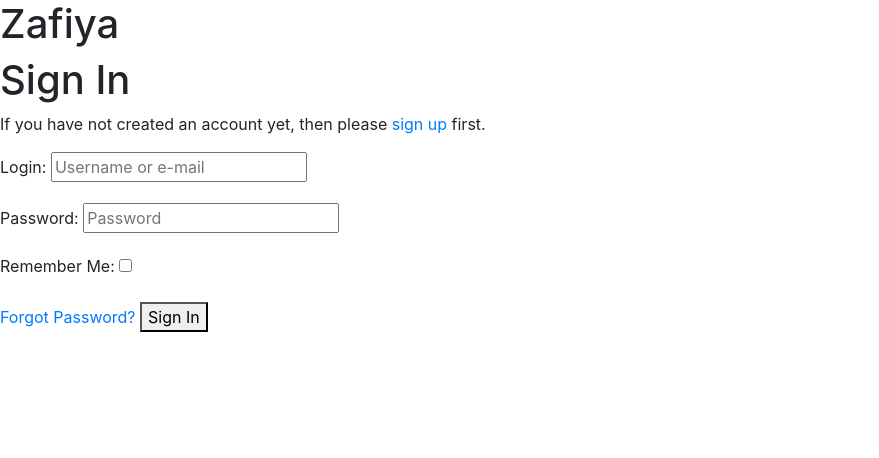
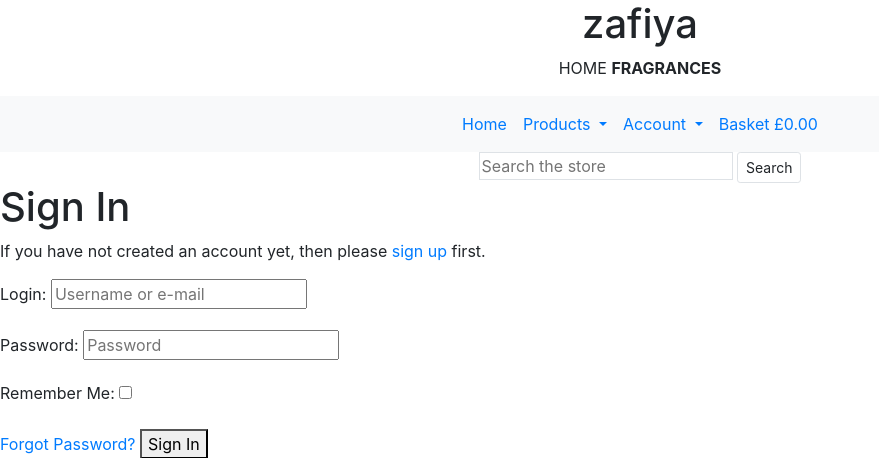
Before and after one commit to BegumDev/zafiya, a Django app: page /accounts/login/ in a window 1280 px wide. Shown: the top 458 px of the page, without its empty margins (0-879 px from the left). Run offline with Django 3.2, Linux system fonts and the light colour scheme; some libraries are stand-ins or nearby versions.

Commit message:
Add main page header including boilerplate for products dropdown, account view depending on user authenticated status and basket.

```diff
--- a/templates/base.html
+++ b/templates/base.html
@@ -31,14 +31,11 @@
     <!-- Optional JavaScript -->
     <!-- jQuery first, then Popper.js, then Bootstrap JS -->
     {% block corejs %}
-    <script src="https://cdn.jsdelivr.net/npm/jquery@3.5.1/dist/jquery.slim.min.js"
-        integrity="sha384-DfXdz2htPH0lsSSs5nCTpuj/zy4C+OGpamoFVy38MVBnE+IbbVYUew+OrCXaRkfj" crossorigin="anonymous">
+    <script src="https://cdn.jsdelivr.net/npm/@popperjs/core@2.11.6/dist/umd/popper.min.js"
+        integrity="sha384-oBqDVmMz9ATKxIep9tiCxS/Z9fNfEXiDAYTujMAeBAsjFuCZSmKbSSUnQlmh/jp3" crossorigin="anonymous">
     </script>
-    <script src="https://cdn.jsdelivr.net/npm/popper.js@1.16.1/dist/umd/popper.min.js"
-        integrity="sha384-9/reFTGAW83EW2RDu2S0VKaIzap3H66lZH81PoYlFhbGU+6BZp6G7niu735Sk7lN" crossorigin="anonymous">
-    </script>
-    <script src="https://cdn.jsdelivr.net/npm/bootstrap@4.6.2/dist/js/bootstrap.min.js"
-        integrity="sha384-+sLIOodYLS7CIrQpBjl+C7nPvqq+FbNUBDunl/OZv93DB7Ln/533i8e/mZXLi/P+" crossorigin="anonymous">
+    <script src="https://cdn.jsdelivr.net/npm/bootstrap@5.2.1/dist/js/bootstrap.min.js"
+        integrity="sha384-7VPbUDkoPSGFnVtYi0QogXtr74QeVeeIs99Qfg5YCF+TidwNdjvaKZX19NZ/e6oz" crossorigin="anonymous">
     </script>
     {% endblock %}
 
@@ -48,9 +45,71 @@
 </head>
 
 <body>
-    <h1>Zafiya</h1>
 
-    <header class="fixed-top container-fluid"></header>
+    <header class="text-center">
+        <h1>zafiya</h1>
+        <p>HOME <strong>FRAGRANCES</strong></p>
+        <nav class="navbar navbar-expand bg-light">
+            <div class="container-fluid">
+                <div class="collapse navbar-collapse justify-content-center" id="navbarSupportedContent">
+                    <ul class="navbar-nav me-auto mb-2 mb-lg-0">
+                        <li class="nav-item">
+                            <a class="nav-link active" aria-current="page" href="#">Home</a>
+                        </li>
+                        <li class="nav-item dropdown">
+                            <a class="nav-link dropdown-toggle" href="#" role="button" data-bs-toggle="dropdown"
+                                aria-expanded="false">
+                                Products
+                            </a>
+                            <ul class="dropdown-menu">
+                                <li><a class="dropdown-item" href="#">Best Sellers</a></li>
+                                <li><a class="dropdown-item" href="#">Room Sprays</a></li>
+                                <li><a class="dropdown-item" href="#">Candles & Wax Melts</a></li>
+                                <li><a class="dropdown-item" href="#">Sale</a></li>
+                            </ul>
+                        </li>
+                        <li class="nav-item dropdown">
+                            <a class="nav-link dropdown-toggle" href="#" role="button" data-bs-toggle="dropdown"
+                                aria-expanded="false">
+                                Account
+                            </a>
+                            <ul class="dropdown-menu">
+                                {% if request.user.is_authenticated %}
+                                    {% if request.user.is_superuser %}
+                                        <li><a class="dropdown-item" href="#">Product Management</a></li>
+                                    {% endif %}
+                                    <li><a class="dropdown-item" href="#">My Profile</a></li>
+                                    <li><a class="dropdown-item" href="{% url 'account_logout' %}">Logout</a></li>
+                                {% else %}
+                                    <li><a class="dropdown-item" href="{% url 'account_signup' %}">Register</a></li>
+                                    <li><a class="dropdown-item" href="{% url 'account_login' %}">Login</a></li>
+                                {% endif %}
+                            </ul>
+                        </li>
+                        <li class="nav-item">
+                            <a class="nav-link" href="#">
+                                Basket
+                            {% if grand_total %}
+                                £{{ grand_total|floatformat:2 }}
+                            {% else %}
+                                £0.00
+                            {% endif %}
+                            </a>
+                        </li>
+                    </ul>
+                </div>
+            </div>
+        </nav>
+        <!-- search box -->
+        <div class="row">
+            <div class="col-12 text-center">
+                <form action="" method="GET">
+                    <input class="border-black border" type="text" name="search" placeholder="Search the store">
+                    <button class="btn btn-sm border-black border" type="submit">Search</button>
+                </form>
+            </div>
+        </div>
+    </header>
 
     {% if messages %}
     <div class="message-container"></div>
```
Also changed, not shown: home/templates/home/index.html (+13 -1 lines).
